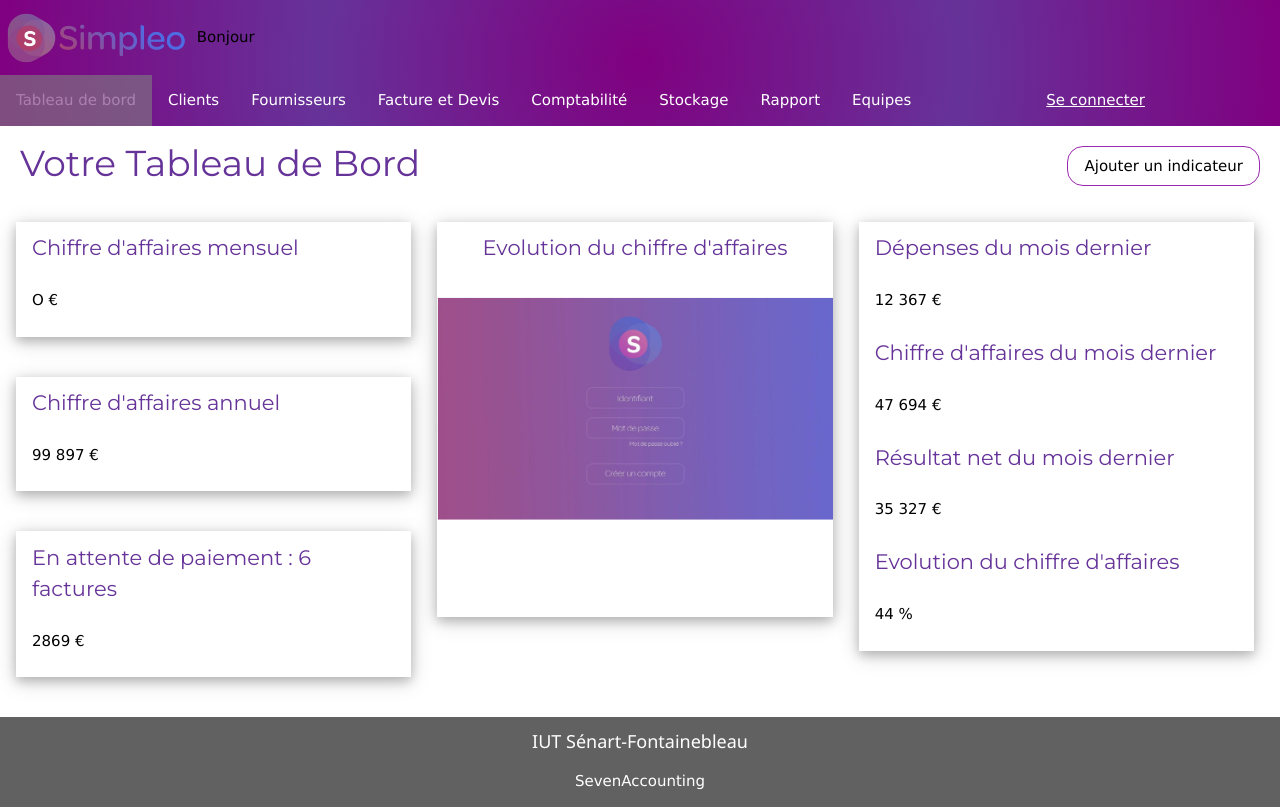
After one commit to srenault-karudev/simpleo, a Symfony app: template templates/menu.html.twig in a window 1280 px wide. The commit adds this page. Run offline with Twig, Linux system fonts and the light colour scheme; the template is opened without the code that fills it, so the values that code supplies are empty; some libraries are stand-ins or nearby versions.

Commit message:
layout+authentification

```diff
--- a/src/Controller/DashboardController.php
+++ b/src/Controller/DashboardController.php
@@ -24,12 +24,12 @@ class DashboardController
     }
 
     /**
-     * @Route("/dashboard", name="dashboard")
+     * @Route("/menu", name="menu")
      */
 
     public function index(Request $request): Response
     {
-        return new Response($this->twig->render('layout.html.twig'));
+        return new Response($this->twig->render('menu.html.twig'));
     }
 
 }
--- a/src/Controller/DefaultController.php
+++ b/src/Controller/DefaultController.php
@@ -21,6 +21,9 @@ class DefaultController extends \Symfony\Bundle\FrameworkBundle\Controller\Contr
      */
     public function index()
     {
+
         return $this->redirect($this->generateUrl('fos_user_security_login'));
+
+
     }
 }
--- a/src/EventListener/AfterLoginRedirection.php
+++ b/src/EventListener/AfterLoginRedirection.php
@@ -44,10 +44,10 @@ class AfterLoginRedirection implements AuthenticationSuccessHandlerInterface
 
         if (in_array('ROLE_ADMIN', $rolesTab, true) ) {
             // c'est un aministrateur : on le rediriger vers l'espace admin
-            $redirection = new RedirectResponse($this->router->generate('dashboard'));
+            $redirection = new RedirectResponse($this->router->generate('menu'));
         } else {
             // c'est un utilisaeur lambda : on le rediriger vers l'accueil
-            $redirection = new RedirectResponse($this->router->generate('dashboard'));
+            $redirection = new RedirectResponse($this->router->generate('menu'));
         }
 
         return $redirection;
--- a/templates/bundles/FOSUserBundle/Registration/register_content.html.twig
+++ b/templates/bundles/FOSUserBundle/Registration/register_content.html.twig
@@ -1,4 +1,8 @@
 {% trans_default_domain 'FOSUserBundle' %}
+<link href="//maxcdn.bootstrapcdn.com/bootstrap/4.1.1/css/bootstrap.min.css" rel="stylesheet" id="bootstrap-css">
+<link rel="stylesheet" type="text/css" href="{{ asset('build/css/login.css') }}">
+<script src="//maxcdn.bootstrapcdn.com/bootstrap/4.1.1/js/bootstrap.min.js"></script>
+<script src="//cdnjs.cloudflare.com/ajax/libs/jquery/3.2.1/jquery.min.js"></script>
 
 {{ form_start(form, {'method': 'post', 'action': path('fos_user_registration_register'), 'attr': {'class': 'fos_user_registration_register'}}) }}
     {{ form_widget(form) }}
--- a/templates/layout.html.twig
+++ b/templates/layout.html.twig
@@ -1,29 +1,26 @@
 <!DOCTYPE html>
 <html lang="en">
 <head>
-
     <meta charset="UTF-8">
     <title>Title</title>
     {% block stylesheets %}
-        <link rel="stylesheet" href="https://stackpath.bootstrapcdn.com/bootstrap/4.2.1/css/bootstrap.min.css" integrity="sha384-GJzZqFGwb1QTTN6wy59ffF1BuGJpLSa9DkKMp0DgiMDm4iYMj70gZWKYbI706tWS" crossorigin="anonymous">
-        <link rel="stylesheet" type="text/css" href="{{ asset('build/css/main.css') }}">
+        <link rel="stylesheet" href="https://www.w3schools.com/w3css/4/w3.css">
+        <link rel="stylesheet" type="text/css" href="{{ asset('build/CSS/main.css') }}">
+        <link href="https://fonts.googleapis.com/css?family=Montserrat" rel="stylesheet">
     {% endblock  %}
 </head>
 
+<nav class="navColor">
 
-<nav class="navbar navbar-expand-lg navbar-dark bg-dark">
-    <a class="navbar-brand" href="#">Simpleo</a>
-    <button class="navbar-toggler" type="button" data-toggle="collapse" data-target="#navbarColor01" aria-controls="navbarColor01" aria-expanded="false" aria-label="Toggle navigation">
-        <span class="navbar-toggler-icon"></span>
-    </button>
+    <img src="https://dwarves.iut-fbleau.fr/git/renaults/Simpleo/raw/master/images/Logo.png" class="Simple-logo" alt="Simpleo logo">
 
-    <div class="collapse navbar-collapse" id="navbarColor01">
-        <ul class="navbar-nav mr-auto">
-            <li class="nav-item active">
-                <a class="nav-link" href="#">Home <span class="sr-only">(current)</span></a>
-            </li>
-            <li class="nav-item">
-                <a class="nav-link" href="#">Tableau de bord</a>
+        Bonjour {{ app.user.username }}
+
+
+    <div class="" id="">
+        <ul class="headerNav">
+            <li class="nav-item active-link">
+                <a class="nav-link active-link" href="#">Tableau de bord</a>
             </li>
             <li class="nav-item">
                 <a class="nav-link" href="#">Clients</a>
@@ -46,23 +43,26 @@
             <li class="nav-item">
                 <a class="nav-link" href="#">Equipes</a>
             </li>
+
             {% if is_granted('ROLE_USER') %}
-                <li><a href="{{ path('fos_user_security_logout') }}">Logout</a></li>
+                <li class="nav-link"><a href="{{ path('fos_user_security_logout') }}">Se deconnecter</a></li>
 
             {% else %}
-                <li><a href="{{ path('fos_user_security_login') }}">Login</a></li>
+                <li class="nav-link" ><a href="{{ path('fos_user_security_login') }}">Se connecter</a></li>
 
             {% endif %}
+
         </ul>
     </div>
 </nav>
 
 
-<body>
-{% block body %}
 
-{% endblock %}
-</body>
+{% block content %}
+<body></body>
+{% endblock  %}
+
+
 
 
 {% block javascripts %}
@@ -71,6 +71,14 @@
     <script src="https://stackpath.bootstrapcdn.com/bootstrap/4.2.1/js/bootstrap.min.js" integrity="sha384-B0UglyR+jN6CkvvICOB2joaf5I4l3gm9GU6Hc1og6Ls7i6U/mkkaduKaBhlAXv9k" crossorigin="anonymous"></script>
 {% endblock  %}
 
+<!-- </body> -->
 
 
+<footer>
+    <div class="w3-container w3-dark-gray">
+        <h5>IUT Sénart-Fontainebleau</h5>
+        <p>SevenAccounting</p>
+    </div>
+</footer>
+
 </html>
--- /dev/null
+++ b/templates/menu.html.twig
@@ -0,0 +1,98 @@
+{% extends 'layout.html.twig' %}
+
+{% block title %}{% endblock %}
+{% block head %}{% endblock %}
+{% block content %}
+
+<div class="colonne1">
+    <h1>Votre Tableau de Bord</h1>
+    <br>
+</div>
+
+<div class="colonne2">
+    <button class="w3-button w3-round-xlarge w3-border w3-border-purple">Ajouter un indicateur</button>
+</div>
+
+<div class="w3-row-padding">
+
+    <div class="w3-third">
+        <div class="w3-card-4">
+            <header class="w3-container">
+                <h2>Chiffre d'affaires mensuel</h2>
+            </header>
+
+            <div class="w3-container">
+                <p>O €</p>
+            </div>
+        </div>
+
+        <div class="w3-card-4">
+            <header class="w3-container">
+                <h2>Chiffre d'affaires annuel</h2>
+            </header>
+
+            <div class="w3-container">
+                <p>99 897 €</p>
+            </div>
+        </div>
+
+        <div class="w3-card-4">
+            <header class="w3-container">
+                <h2>En attente de paiement : 6 factures</h2>
+            </header>
+
+            <div class="w3-container">
+                <p>2869 €</p>
+            </div>
+        </div>
+    </div>
+
+
+    <div class="w3-third">
+        <div class="w3-card-4">
+            <div class="w3-container w3-center">
+                <h2>Evolution du chiffre d'affaires</h2>
+            </div>
+            <br>
+            <img src="https://dwarves.iut-fbleau.fr/git/renaults/Simpleo/raw/master/images/Capture%20d%e2%80%99%c3%a9cran%202018-12-20%20%c3%a0%2017.09.17.png" style="width: 100%;padding-bottom: 87px;" class="Graphique-CA" alt="Evolution-CA">
+        </div>
+    </div>
+
+
+    <div class="w3-third">
+        <div class="w3-card-4">
+
+            <header class="w3-container">
+                <h2>Dépenses du mois dernier</h2>
+            </header>
+
+            <div class="w3-container">
+                <p>12 367 €</p>
+            </div>
+            <header class="w3-container">
+                <h2>Chiffre d'affaires du mois dernier</h2>
+            </header>
+
+            <div class="w3-container">
+                <p>47 694 €</p>
+            </div>
+            <header class="w3-container">
+                <h2>Résultat net du mois dernier</h2>
+            </header>
+
+            <div class="w3-container">
+                <p>35 327 €</p>
+            </div>
+            <header class="w3-container">
+                <h2>Evolution du chiffre d'affaires</h2>
+            </header>
+
+            <div class="w3-container">
+                <p>44 %</p>
+            </div>
+
+        </div>
+    </div>
+</div>
+
+{% endblock %}
```
Also changed, not shown: src/Controller/SecurityController.php (deleted, +0 -31 lines), templates/login.html.twig (deleted, +0 -37 lines), images/Capture d’écran 2018-12-20 à 17.08.52.png (added), images/Capture d’écran 2018-12-20 à 17.09.17.png (added), images/Capture d’écran 2018-12-20 à 17.11.13.png (added), images/img-DiagrammeDEClasse.png (added), public/build/CSS/main.css (added), public/build/app.css (added), public/build/app.js (added), public/build/runtime.js (added), 4 other files.
